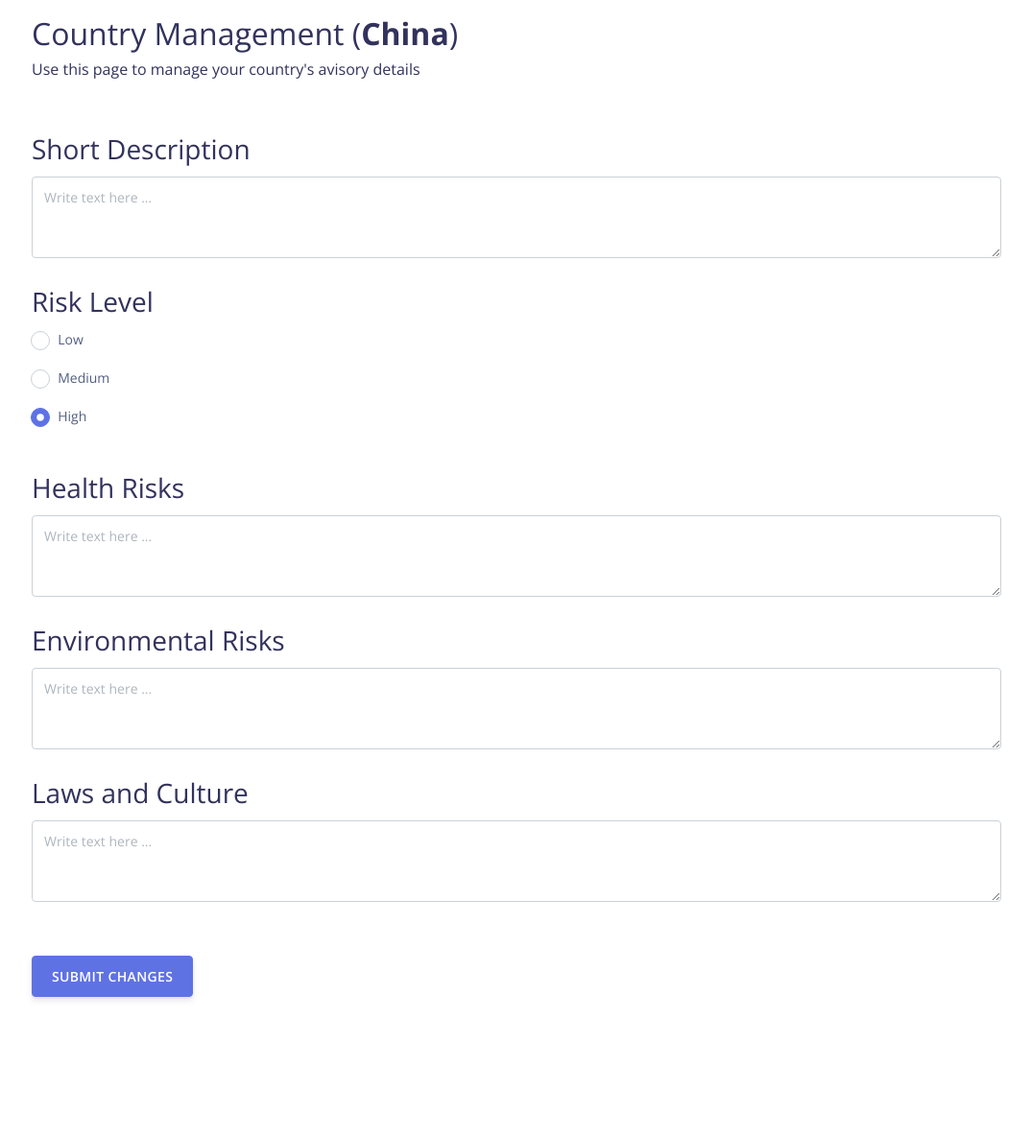
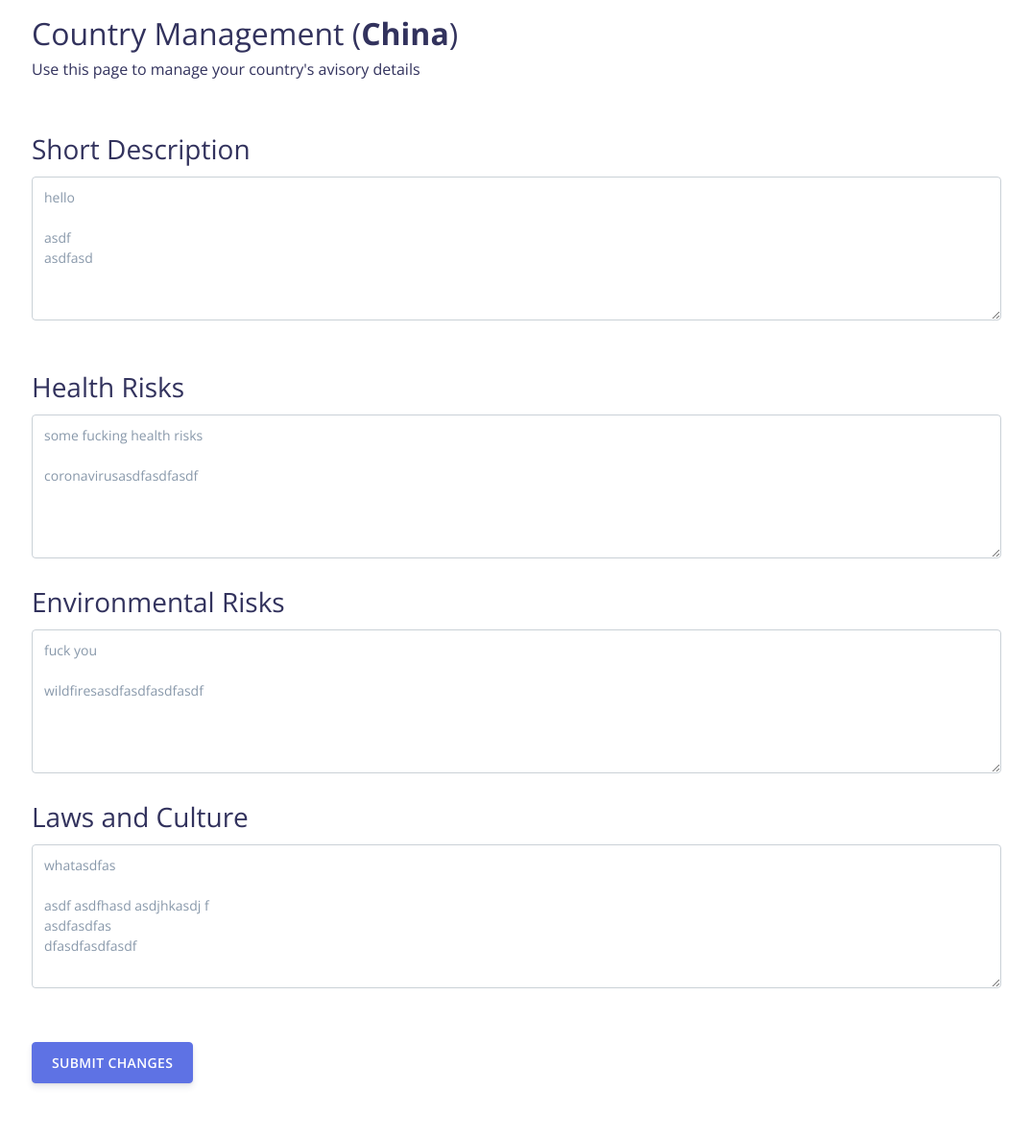
Before and after one commit to viper12358/Travel-Adisory-System, a Flask app: page /management in a window 1280 px wide. Shown: the part 652-1837 px from the top of the page at 96% size, without its empty margins (102-1176 px from the left). Before the commit the page ends 1695 px from the top, so only its background shows below. Run offline with Flask 2, Linux system fonts and the light colour scheme; a user stored in the database is signed in; data comes from the database, SQL or seed files in the repository; both versions use the stored data as it was after the commit; some libraries are stand-ins or nearby versions.

Commit message:
add backend logic for management

```diff
--- a/app/models.py
+++ b/app/models.py
@@ -26,6 +26,26 @@ class User(UserMixin, db.Model):
         else:
             return False
 
+class Country(db.Model):
+    id = db.Column(db.String(64), primary_key=True)
+    description = db.Column(db.String(2048))
+    risks = db.Column(db.String(2048))
+    environment = db.Column(db.String(2048))
+    laws = db.Column(db.String(2048))
+
+    def __repr__(self):
+        return '<Country {}>'.format(self.country)
+
+    def update_details(self, data):
+        self.description = data['description']
+        self.risks = data['risks']
+        self.environment = data['environment']
+        self.laws = data['laws']
+
+
 @login.user_loader
 def load_user(id):
     return User.query.get(id)
+
+def load_country(id):
+    return Country.query.get(id)
--- a/app/routes.py
+++ b/app/routes.py
@@ -1,13 +1,13 @@
-from flask import render_template, flash, redirect, url_for
+from flask import render_template, flash, redirect, url_for, request
 from app import app, db
 from app.forms import LoginForm
 from flask_login import current_user, login_user, logout_user, login_required
-from app.models import User
+from app.models import User, Country, load_country
 
 def init_db():
     User.query.delete()
     china = User(username='China', email='China@gov.com')
-    china.set_password('GreatChink')
+    china.set_password('123456')
     db.session.add(china)
     canada = User(username='Canada', email='Canada@gov.com')
     canada.set_password('HockeyMapleLeaf')
@@ -57,6 +57,35 @@ def logout():
 @login_required
 def management():
 
+    countryObject = load_country(current_user.username)
+
+    if request.method == 'POST':
+        form = request.form
+        data = {}
+        data['description'] = form.get("description")
+        data['risks'] = form.get("risks")
+        data['environment'] = form.get("environment")
+        data['laws'] = form.get("laws")
+
+        countryName = current_user.username
+        print(data, countryName)
+
+        if not countryObject:
+            print("Country does not exist")
+            countryObject = Country(id=countryName, description=data['description'], risks=data['risks'], environment=data['environment'], laws=data['laws'])
+            db.session.add(countryObject)
+        else:
+            print("Exists")
+
+        countryObject.update_details(data)
+        db.session.commit()
+
+        flash('Country updated successfully')
+
+        print("FUCK:::: %s" % countryObject.description)
+
     # user = User.query.filter_by(username=username).first_or_404()
 
-    return render_template('management.html')
+
+
+    return render_template('management.html', description=countryObject.description, risks=countryObject.risks, environment=countryObject.environment, laws=countryObject.laws)
--- a/app/templates/management.html
+++ b/app/templates/management.html
@@ -7,17 +7,25 @@
       <div class="col-lg-12">
         <h2 class="mb-5">
           <span>Country Management (<b>{{ current_user.username }}</b>)</span><p>Use this page to manage your country's avisory details</p>
+          {% with messages = get_flashed_messages() %}
+            {% if messages %}
+              {% for message in messages %}
+              <div class="alert alert-success" role="alert">
+              {{ message }}
+              </div>
+              {% endfor %}
+            {% endif %}
+          {% endwith %}
         </h2>
 
         <div>
             <h3>Short Description</h3>
-            <form>
-            <textarea class="form-control" id="exampleFormControlTextarea1" rows="3" placeholder="Write text here ..."></textarea>
-          </form>
+            <form action="/management" method="POST">
+            <textarea style="height: 150px;"class="form-control" id="description" name="description" rows="3" type="text" placeholder="Write text here ...">{{ description }}</textarea>
 
           <br>
 
-          <h3>Risk Level</h3>
+          <!--<h3>Risk Level</h3>
           <div class="custom-control custom-radio mb-3">
             <input name="custom-radio-1" class="custom-control-input" id="customRadio1" type="radio">
             <label class="custom-control-label" for="customRadio1">Low</label>
@@ -30,31 +38,27 @@
             <input name="custom-radio-1" class="custom-control-input" id="customRadio3" checked="" type="radio">
             <label class="custom-control-label" for="customRadio3">High</label>
           </div>
-        </div>
+        </div>-->
 
         <br>
 
         <h3>Health Risks</h3>
-        <form>
-        <textarea class="form-control" id="exampleFormControlTextarea1" rows="3" placeholder="Write text here ..."></textarea>
-        </form>
+        <textarea style="height: 150px;" class="form-control" id="risks" name="risks" rows="3" placeholder="Write text here ...">{{ risks }}</textarea>
 
         <br>
 
         <h3>Environmental Risks</h3>
-        <form>
-        <textarea class="form-control" id="exampleFormControlTextarea1" rows="3" placeholder="Write text here ..."></textarea>
-        </form>
+        <textarea style="height: 150px;" class="form-control" id="environment" name="environment" rows="3" placeholder="Write text here ...">{{ environment }}</textarea>
 
         <br>
 
         <h3>Laws and Culture</h3>
-        <form>
-        <textarea class="form-control" id="exampleFormControlTextarea1" rows="3" placeholder="Write text here ..."></textarea>
-        </form>
+        <textarea style="height: 150px;" class="form-control" id="laws" name="laws" rows="3" placeholder="Write text here ...">{{ laws }}</textarea>
 
         <br><br>
 
-        <button type="button" class="btn btn-primary">Submit Changes</button>
+        <button type="submit" class="btn btn-primary">Submit Changes</button>
         <br><br><br>
+
+        </form>
 {% endblock %}
--- a/tas.py
+++ b/tas.py
@@ -5,6 +5,8 @@ print(app.config['SECRET_KEY'])
 
 from app.models import User
 
+#db.create_all()
+
 # u = User(username='China',email='China')
 # u.set_password("GreatChink")
 
```
Also changed, not shown: app.db.
